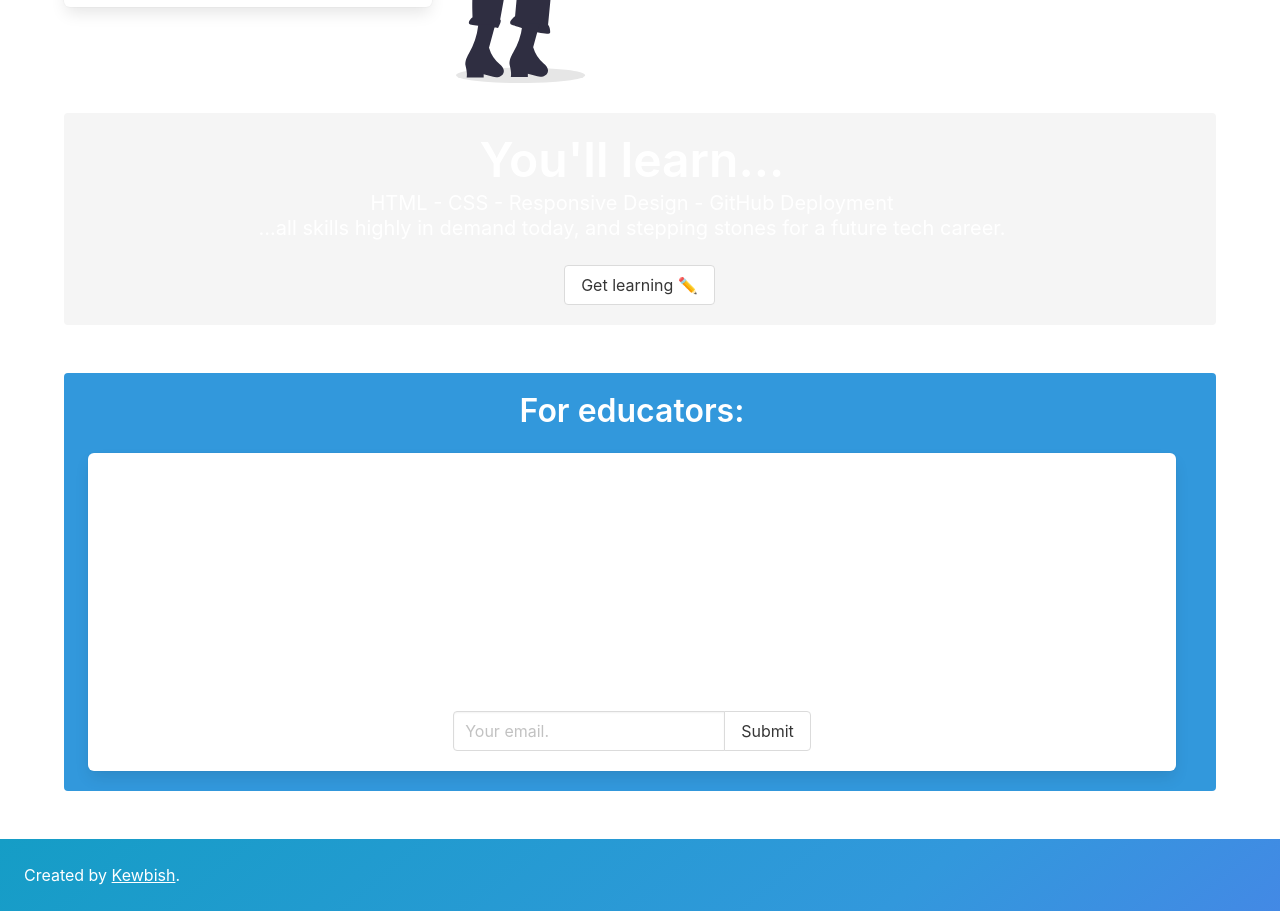
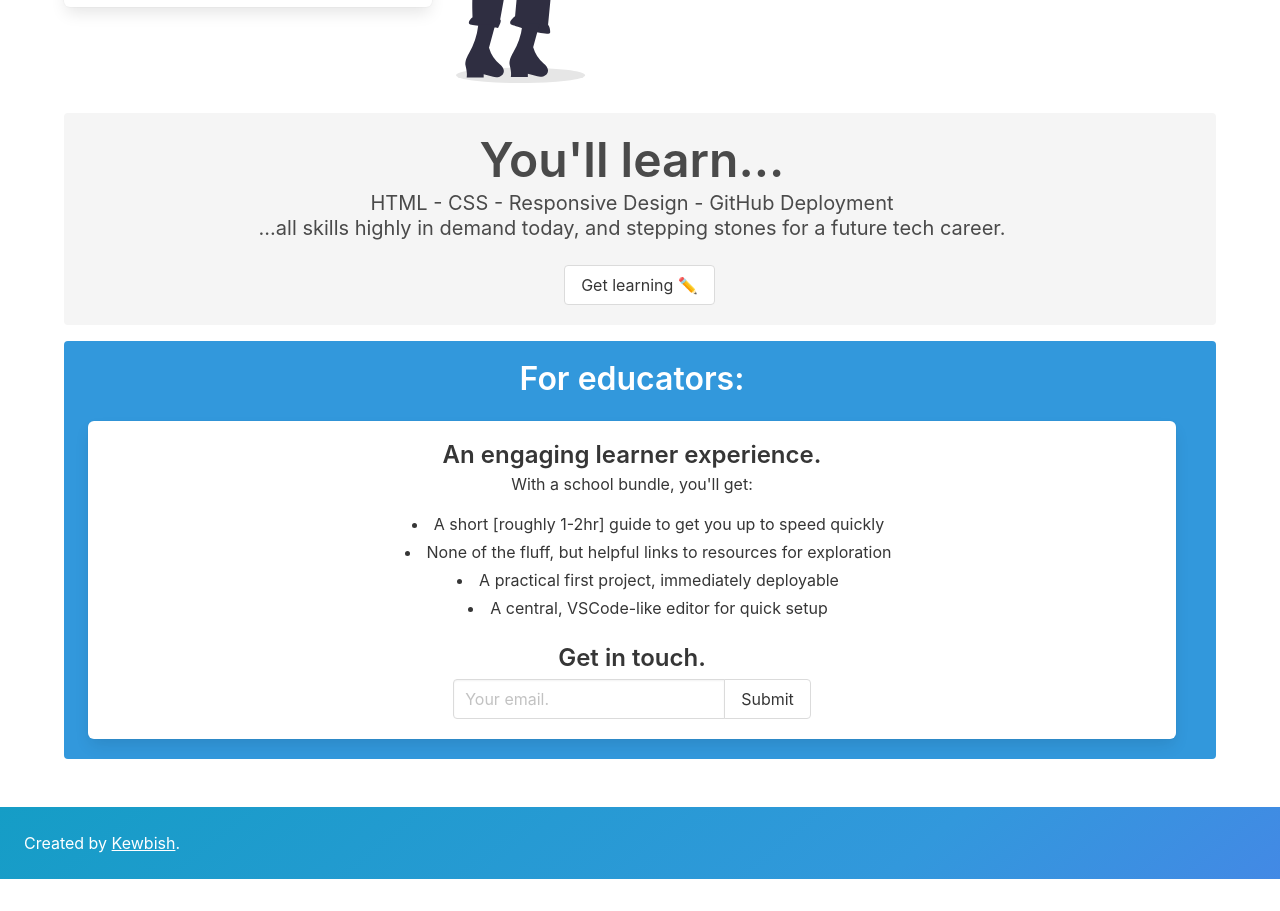
Before and after one commit to kewbish/dih, a Vue app: page /3 in a window 1280 px wide. Shown: the part 940-1851 px from the top of the page. After the commit the page ends 1819 px from the top, so only its background shows below. Built offline with nearby package versions, Linux system fonts and the light colour scheme; no server answers; what vue-showdown would draw is missing.

Commit message:
Update index CSS issues

```diff
--- a/src/components/Index.vue
+++ b/src/components/Index.vue
@@ -490,8 +490,8 @@
       </div>
       <div class="container mt-5 mb-2">
         <div class="notification has-text-centered">
-          <h1 class="title has-text-white is-1">You'll learn...</h1>
-          <p class="subtitle has-text-white">
+          <h1 class="title is-1">You'll learn...</h1>
+          <p class="subtitle">
             HTML - CSS - Responsive Design - GitHub Deployment
             <br />...all skills highly in demand today, and stepping stones for a future tech career.
           </p>
@@ -500,10 +500,10 @@
           </div>
         </div>
       </div>
-      <div class="container mt-6">
+      <div class="container mt-4">
         <div class="notification is-info has-text-centered">
           <h1 class="title">For educators:</h1>
-          <div class="box content">
+          <div class="box content has-text-dark">
             <h1 class="title is-4 mb-1">An engaging learner experience.</h1>
             <p>With a school bundle, you'll get:</p>
             <ul style="list-style-position: inside;">
```
Also changed, not shown: public/bulma.min.css.
